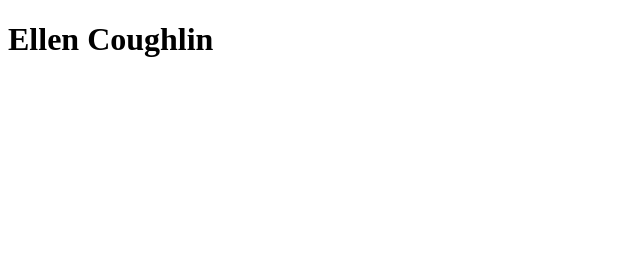
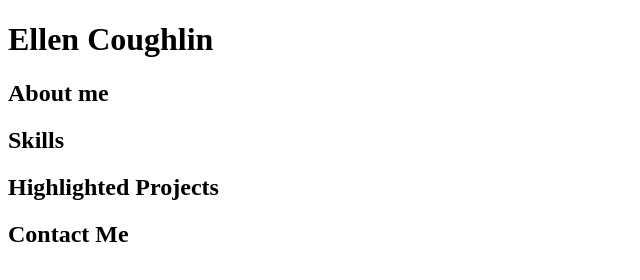
Before and after one commit to egcoug/egcoug.github.io, a plain HTML site: page index.html in a window 1280 px wide. Shown: the whole page, without its empty margins (0-640 px from the left). Drawn offline with Linux system fonts and the light colour scheme.

Commit message:
New headers

```diff
--- a/index.html
+++ b/index.html
@@ -2,9 +2,21 @@
 <html>
     <head>
         <title>CSCE 190: Ellen Coughlin</title>
+
     </head>
     <body>
         <h1>Ellen Coughlin</h1>
+
+        <h2>About me</h2>
+        <div class="about"></div>
+
+        <h2>Skills</h2>
+        <div class="skills"></div>
+
+        <h2>Highlighted Projects</h2>
+        <div class="Projects"></div>
+
+        <h2>Contact Me</h2>
+        <div class="Contact"></div>
     </body>
-
 </html>
--- /dev/null
+++ b/styles.css
@@ -0,0 +1,8 @@
+body {
+    background-color: powderblue;
+    font-family: Arial;
+}
+h1 {
+    text-align: center;
+    color:darkslateblue;
+}
```
